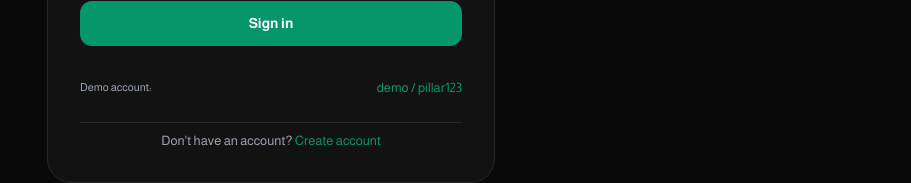
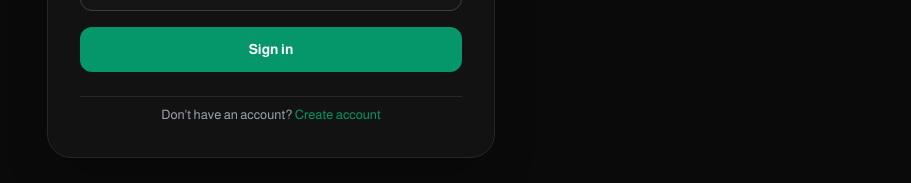
Before and after one commit to Houssemcode/pillar, a React (Vite) app: page /login in a window 1280 px wide. Shown: the part 484-667 px from the top of the page, without its empty margins (369-1280 px from the left). Built offline with nearby package versions, Linux system fonts and the light colour scheme; no server answers.

Commit message:
chore(auth): remove demo account, fillDemo helper, and demo login UI

```diff
--- a/src/pages/Login.jsx
+++ b/src/pages/Login.jsx
@@ -53,11 +53,6 @@ export default function Login() {
     }
   }
 
-  const fillDemo = () => {
-    setUsername('demo')
-    setPassword('pillar123')
-    setError('')
-  }
 
   return (
     <div className="min-h-screen flex items-center justify-center p-4 bg-gray-50 dark:bg-[#0a0a0a] relative transition-colors duration-200">
@@ -200,17 +195,6 @@ export default function Login() {
           </button>
         </form>
 
-        {/* Demo Account Hint */}
-        <div className="pt-2 flex items-center justify-between text-xs text-gray-500 dark:text-gray-400">
-          <span>Demo account:</span>
-          <button
-            type="button"
-            onClick={fillDemo}
-            className="text-sm text-emerald-600 hover:text-emerald-500 font-medium transition-colors"
-          >
-            demo / pillar123
-          </button>
-        </div>
 
         {/* Link to Register */}
         <p className="text-center text-sm text-gray-500 dark:text-gray-400 pt-2 border-t border-gray-100 dark:border-zinc-800">
```
Also changed, not shown: 1 other file (tests, documents, lock files or other folders).
